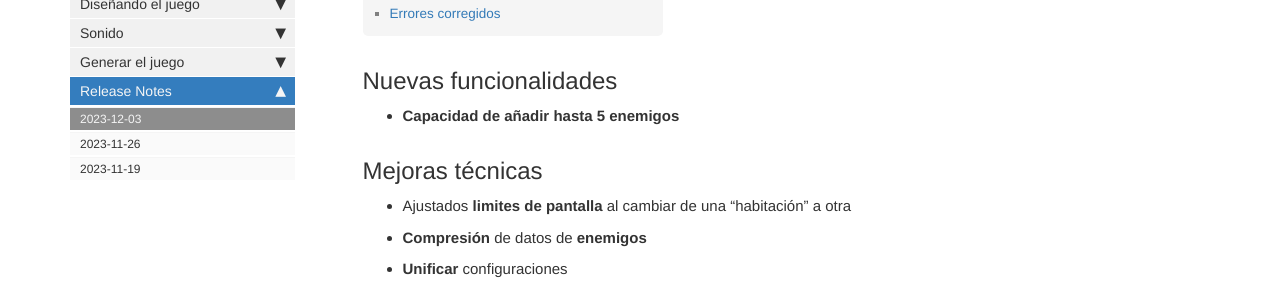
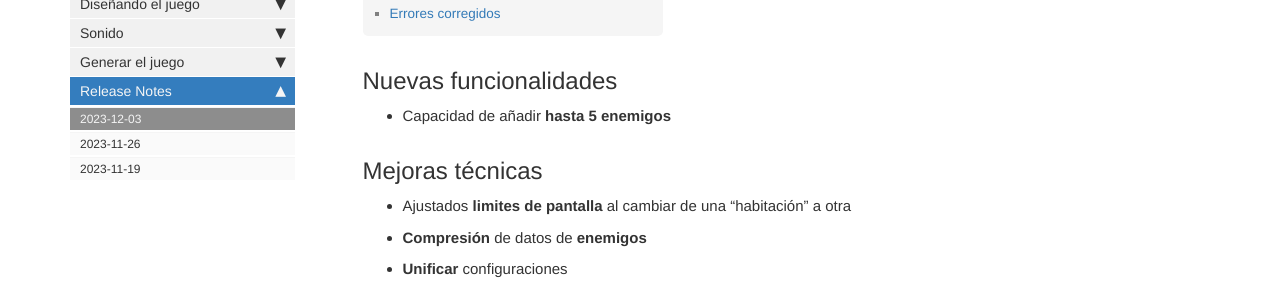
Before and after one commit to rtorralba/zx-game-maker-www, a Jekyll site: the page built from pages/mydoc/mydoc_release_notes_2023_12_03.md, in a window 1280 px wide and 1129 px high. Shown: the part 226-519 px from the top of the window. Built offline with Jekyll 4.4.1, drawn with Linux system fonts in a browser that asks for light colours; comment, search, counter and statistics services are not loaded.

```diff
--- a/pages/mydoc/mydoc_release_notes_2023_12_03.md
+++ b/pages/mydoc/mydoc_release_notes_2023_12_03.md
@@ -9,7 +9,7 @@ folder: mydoc
 ---
 
 ## Nuevas funcionalidades
-* **Capacidad de añadir hasta 5 enemigos**
+* Capacidad de añadir **hasta 5 enemigos**
 
 ## Mejoras técnicas
 * Ajustados **limites de pantalla** al cambiar de una "habitación" a otra
```
